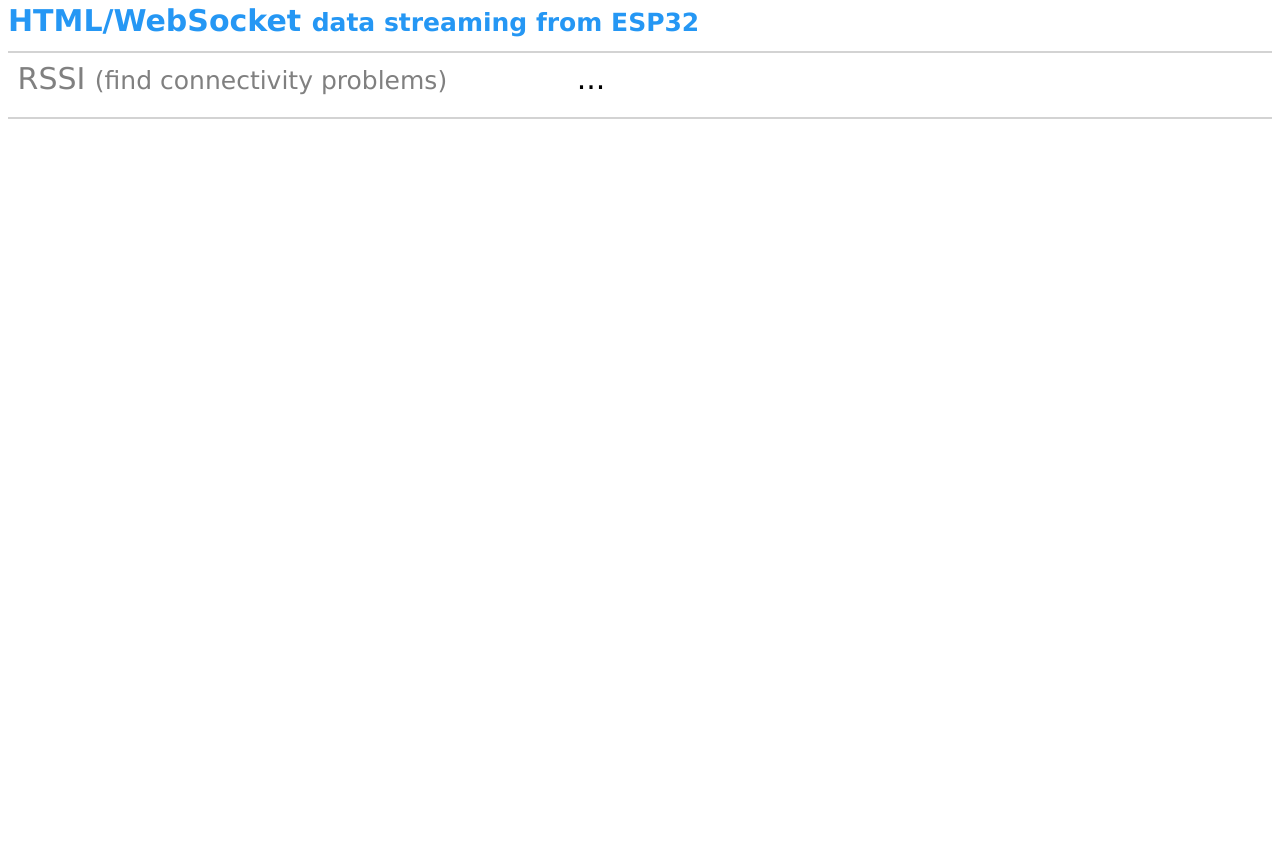
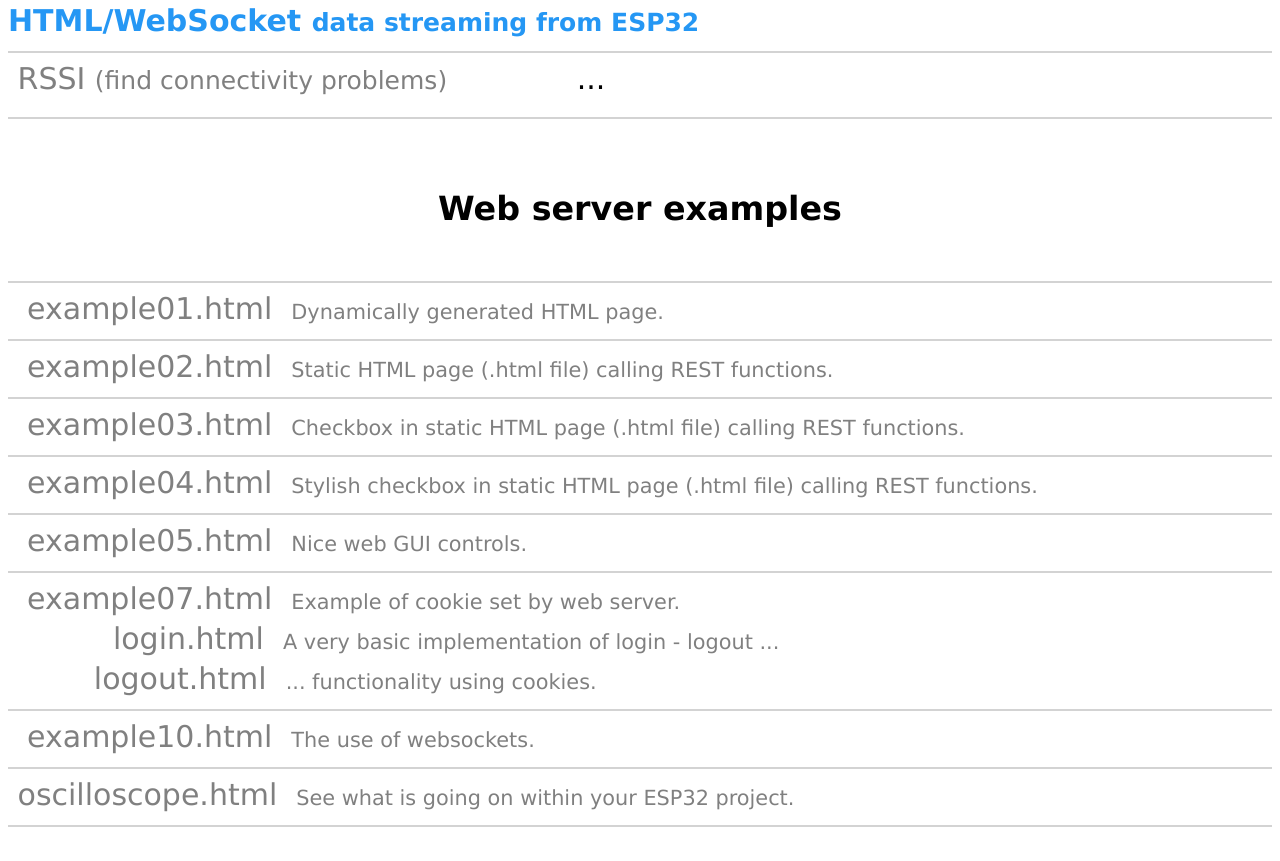
Before and after one commit to BojanJurca/Multitasking-Esp32-HTTP-FTP-Telnet-servers-for-Arduino, a plain HTML site: page html/index.html in a window 1280 px wide. Shown: the part 497-1358 px from the top of the page. Before the commit the page ends 800 px from the top, so only its background shows below. Drawn offline with Linux system fonts and the light colour scheme; no server answers.

Commit message:
Add files via upload

```diff
--- a/html/index.html
+++ b/html/index.html
@@ -31,6 +31,10 @@
 			.slider.round {border-radius: 34px}
 			.slider.round:before {border-radius: 50%}
 			input:disabled+.slider {background-color: #aaa}
+
+			a:link, a:visited {color: gray; text-decoration: none; cursor: auto;}
+			a:hover {color: #2196F3; cursor:pointer; }
+			a:link:active, a:visited:active {color: gray;}
 
 		</style>
 	</head>
@@ -233,5 +237,50 @@
       			}
 
 		</script>
+
+		<br><br><h1><small>Web server examples</small></h1><br>
+
+		<hr />
+		<div class='d1' style='color: gray;'>
+			&nbsp&nbsp<a href="/example01.html">example01.html</a>&nbsp&nbsp<small><small>Dynamically generated HTML page.</small></small>
+		</div>
+		<hr />
+		<div class='d1' style='color: gray;'>
+			&nbsp&nbsp<a href="/example02.html">example02.html</a>&nbsp&nbsp<small><small>Static HTML page (.html file) calling REST functions.</small></small>
+		</div>
+		<hr />
+		<div class='d1' style='color: gray;'>
+			&nbsp&nbsp<a href="/example03.html">example03.html</a>&nbsp&nbsp<small><small>Checkbox in static HTML page (.html file) calling REST functions.</small></small>
+		</div>
+		<hr />
+		<div class='d1' style='color: gray;'>
+			&nbsp&nbsp<a href="/example04.html">example04.html</a>&nbsp&nbsp<small><small>Stylish checkbox in static HTML page (.html file) calling REST functions.</small></small>
+		</div>
+		<hr />
+		<div class='d1' style='color: gray;'>
+			&nbsp&nbsp<a href="/example05.html">example05.html</a>&nbsp&nbsp<small><small>Nice web GUI controls.</small></small>
+		</div>
+		<hr />
+		<div class='d1' style='color: gray;'>
+			&nbsp&nbsp<a href="/example07.html">example07.html</a>&nbsp&nbsp<small><small>Example of cookie set by web server.</small></small>
+		</div>
+		<div class='d1' style='color: gray;'>
+			&nbsp&nbsp&nbsp&nbsp&nbsp&nbsp&nbsp&nbsp&nbsp&nbsp&nbsp<a href="/login.html">login.html</a>&nbsp&nbsp<small><small>A very basic implementation of login - logout ...</small></small>
+		</div>
+		<div class='d1' style='color: gray;'>
+			&nbsp&nbsp&nbsp&nbsp&nbsp&nbsp&nbsp&nbsp&nbsp<a href="/logout.html">logout.html</a>&nbsp&nbsp<small><small>... functionality using cookies.</small></small>
+		</div>
+		<hr />
+		<div class='d1' style='color: gray;'>
+			&nbsp&nbsp<a href="/example10.html">example10.html</a>&nbsp&nbsp<small><small>The use of websockets.</small></small>
+		</div>
+		<hr />
+		<div class='d1' style='color: gray;'>
+			&nbsp<a href="/oscilloscope.html">oscilloscope.html</a>&nbsp&nbsp<small><small>See what is going on within your ESP32 project.</small></small>
+		</div>
+
+		<hr />
+		<br>
+
 	</body>
 </html>
```
Also changed, not shown: html/example10.html (+1 -4 lines), html/login.html (+2 -2 lines).
